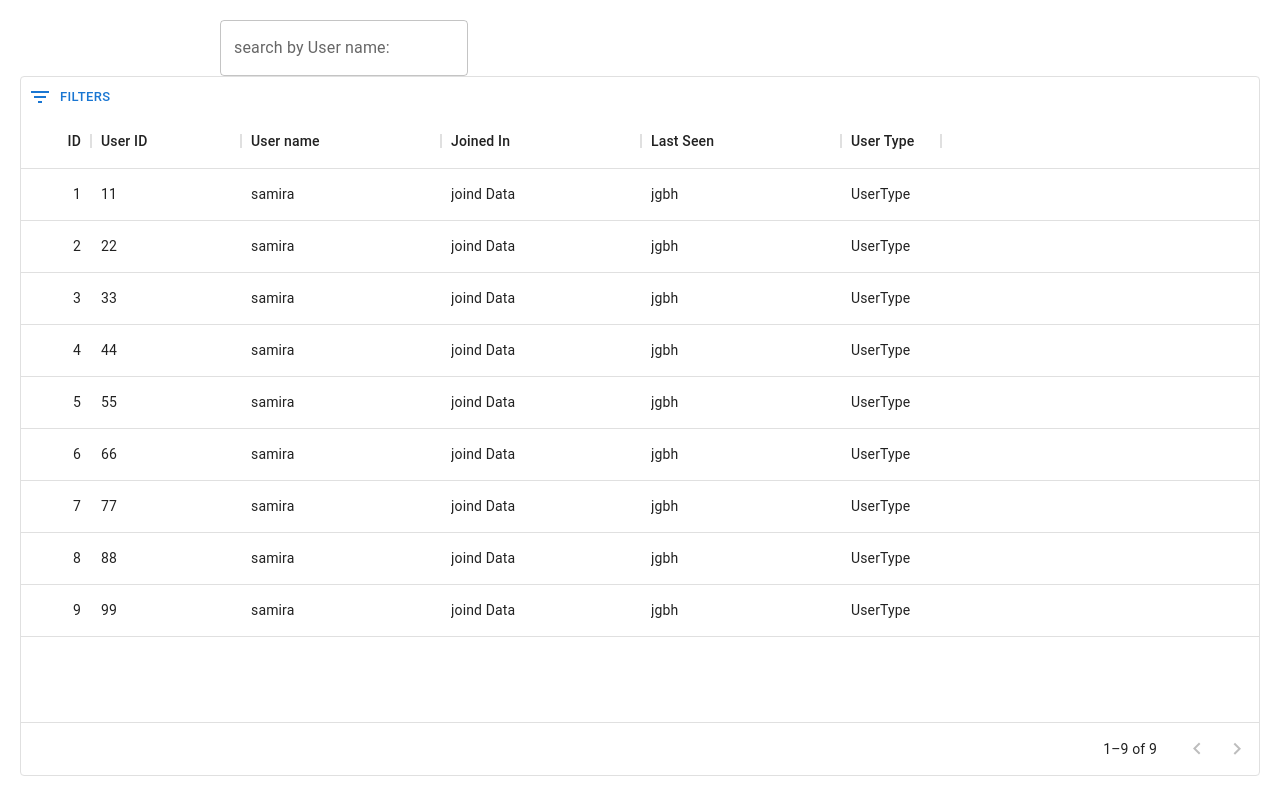
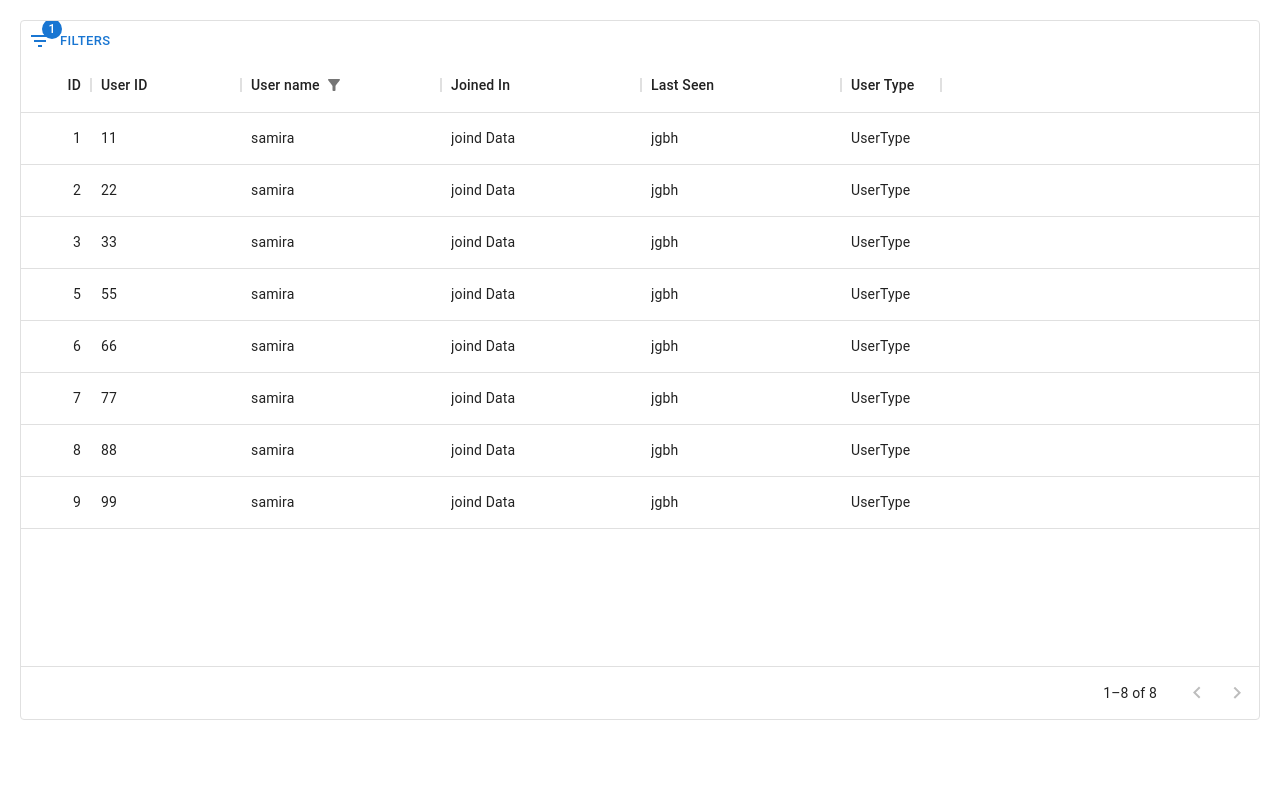
Before and after one commit to Samira-ABDI79/Aban, a React (Create React App) app: page /users-table in a window 1280 px wide. Built offline with nearby package versions, Linux system fonts and the light colour scheme.

Commit message:
feat (*) : update UsersTable

```diff
--- a/src/components/Com/CustomInputComponent.js
+++ b/src/components/Com/CustomInputComponent.js
@@ -1,7 +1,7 @@
 import PropTypes from 'prop-types';
 import CustomToolbar from "../CustomToolbar/CustomToolbar"
 
-import {recordsCommends} from "../Data/Data"
+import {Userrecords} from "../Data/Data"
 
 import { DataGrid, getGridNumericOperators } from '@mui/x-data-grid';
 import { useDemoData } from '@mui/x-data-grid-generator';
@@ -91,59 +91,17 @@ const VISIBLE_FIELDS = ['name', 'rating', 'country', 'dateCreated', 'isAdmin'];
   const handleDelete = ()=>{
 
   }
-const data={
-  "columns": [
+  const data={
+    "columns":[
+      { field: "id", headerName: "ID", width: 70, type: "number" },
+      { field: "userID", headerName: "User ID", width: 150 },
+      { field: "username", headerName: "User name", width: 200 },
+      { field: "joinDate", headerName: "Joined In", width: 200 },
+      { field: "lastSeen", headerName: "Last Seen ", width: 200 },
+      { field: "userType", headerName: "User Type", width: 100 },
+    ]
 
-    { field: "id", headerName: "ID", width: 70, type: "number"},
-    {
-      field: "postID",
-      headerName: "Post ID",
-      width: 150,
-      renderCell: (record) => {
-        console.log(record?.row);
-        return (
-          <a
-            href={`/api/posts/${record?.row?.postID}`}
-            target="_blank"
-            rel="noreferrer"
-          >
-            {record.row.postID}
-          </a>
-        );
-      },
-    },
-    { field: "caption", headerName: "Comment", width:250 , sortable: true/false},
-    {
-      field: "action",
-      headerName: "Action",
-      width: 150,
-      sortable: false,
-      filterable: false,
-      hideable: false,
-      renderCell: (record) => (
-        <Button
-          id={record.id}
-          sx={{
-            display: "flex",
-            alignItems: "start",
-            justifyContent: "center",
-          }}
-          // startIcon={<DeleteIcon />}
-          variant="contained"
-          color="error"
-          size="small"
-          onClick={() => {
-            setDeletedCommentId(() => record.row.postID);
-            console.log("Comment record", record.row.postID);
-            handleOpen();
-          }}
-        >
-          Delete
-        </Button>
-      ),
-    },
-  ]
-}
+  }
 const DialogData={
   question:"آیا از حذف این کامنت اطمینان دارید ؟",
   description:"برای تایید و حذف کامنت ,دکمه پاک کردن را فشار دهید",
@@ -153,7 +111,7 @@ const DialogData={
   const columns = React.useMemo(
     () =>
       data.columns.map((col) => {
-        if (col.field === 'rating') {
+        if (col.field === 'username') {
           return {
             ...col,
             filterOperators: getGridNumericOperators()
@@ -204,14 +162,14 @@ const DialogData={
         </DialogActions>
       </Dialog>
       <DataGrid
-        rows={recordsCommends}
+        rows={Userrecords}
         columns={columns}
         initialState={{
           ...data.initialState,
           filter: {
             filterModel: {
               items: [
-                { id: "9", columnField: 'caption', value: 'jhkjy', },
+                { id: 1, columnField: 'username', value: 'samira', },
 
               ],
             },
@@ -219,9 +177,7 @@ const DialogData={
         }}
         disableColumnMenu
         disableColumnSelector
-        components={{
-          Toolbar: CustomToolbar,
-        }}
+
         pageSize={10}
         rowsPerPageOptions={[10, 20, 50]}
         disableSelectionOnClick
--- a/src/components/Data/Data.js
+++ b/src/components/Data/Data.js
@@ -8,21 +8,7 @@ import {
 
     Link,
   } from "@mui/material";
-//   import React, { useEffect, useState } from "react";
 
-
-//   const [comments, setComments] = useState([]);
-//   const [deletedCommentId, setDeletedCommentId] = useState("");
-//   const [open, setOpen] = useState(false);
-//   const [pageSize, setPageSize] = useState(10);
-//   const [rowCount, setRowCount] = useState(1);
-//   const [isLoading, setIsLoading] = useState(true);
-//   const [page, setPage] = useState(2);
-//   const handleClose = () => setOpen(false);
-//   const handleOpen = () => setOpen(true);
-//   const handleDelete = ()=>{
-
-//   }
 
 export const recordsCommends=[{
     id:"1263",
@@ -93,53 +79,81 @@ export const recordsCommends=[{
 
   ]
 
-//   export const columnsComments = [
-//     { field: "id", headerName: "ID", width: 70, type: "number"},
-//     {
-//       field: "postID",
-//       headerName: "Post ID",
-//       width: 150,
-//       renderCell: (record) => {
-//         console.log(record?.row);
-//         return (
-//           <a
-//             href={`/api/posts/${record?.row?.postID}`}
-//             target="_blank"
-//             rel="noreferrer"
-//           >
-//             {record.row.postID}
-//           </a>
-//         );
-//       },
-//     },
-//     { field: "caption", headerName: "Comment", width:250 , sortable: true/false},
-//     {
-//       field: "action",
-//       headerName: "Action",
-//       width: 150,
-//       sortable: false,
-//       filterable: false,
-//       hideable: false,
-//       renderCell: (record) => (
-//         <Button
-//           id={record.id}
-//           sx={{
-//             display: "flex",
-//             alignItems: "start",
-//             justifyContent: "center",
-//           }}
-//           // startIcon={<DeleteIcon />}
-//           variant="contained"
-//           color="error"
-//           size="small"
-//           onClick={() => {
-//             setDeletedCommentId(() => record.row.postID);
-//             console.log("Comment record", record.row.postID);
-//             handleOpen();
-//           }}
-//         >
-//           Delete
-//         </Button>
-//       ),
-//     },
-//   ];
+
+export
+
+const Userrecords =  [
+   {
+    id: 1,
+    userID: 11,
+    username: "samira",
+    joinDate: "joind Data",
+    lastSeen: "jgbh",
+    userType: "UserType",
+  },
+  {
+    id: 2,
+    userID: 22,
+    username: "samira",
+    joinDate: "joind Data",
+    lastSeen: "jgbh",
+    userType: "UserType",
+  },
+  {
+    id: 3,
+    userID: 33,
+    username: "samira",
+    joinDate: "joind Data",
+    lastSeen: "jgbh",
+    userType: "UserType",
+  },
+  {
+    id: 4,
+    userID: 44,
+    username: "roya",
+    joinDate: "joind Data",
+    lastSeen: "jgbh",
+    userType: "UserType",
+  },
+  {
+    id: 5,
+    userID: 55,
+    username: "samira",
+    joinDate: "joind Data",
+    lastSeen: "jgbh",
+    userType: "UserType",
+  },
+  {
+    id: 6,
+    userID: 66,
+    username: "samira",
+    joinDate: "joind Data",
+    lastSeen: "jgbh",
+    userType: "UserType",
+  },
+
+  {
+    id: 7,
+    userID: 77,
+    username: "samira",
+    joinDate: "joind Data",
+    lastSeen: "jgbh",
+    userType: "UserType",
+  },
+  {
+    id: 8,
+    userID: 88,
+    username: "samira",
+    joinDate: "joind Data",
+    lastSeen: "jgbh",
+    userType: "UserType",
+  },
+  {
+    id: 9,
+    userID: 99,
+    username: "samira",
+    joinDate: "joind Data",
+    lastSeen: "jgbh",
+    userType: "UserType",
+  },
+]
--- a/src/components/UsersTable/UsersTable.js
+++ b/src/components/UsersTable/UsersTable.js
@@ -1,118 +1,142 @@
-import { TextField } from "@mui/material";
-import { DataGrid } from "@mui/x-data-grid";
+
+import { DataGrid, getGridNumericOperators } from '@mui/x-data-grid';
+
+import PropTypes from 'prop-types';
+
 import CustomToolbar from "../CustomToolbar/CustomToolbar"
+import {Userrecords} from "../Data/Data"
+import React, { useEffect, useState ,useMemo} from "react";
 
-import React, { useEffect, useState } from "react";
+
+import {
+  Button,
+  Dialog,
+  DialogActions,
+  DialogContent,
+  DialogContentText,
+  DialogTitle,
+  TextField,
+Box,
+
+} from "@mui/material";
+
+function RatingInputValue(props) {
+  const { item, applyValue, focusElementRef } = props;
+
+  const ratingRef = React.useRef(null);
+  React.useImperativeHandle(focusElementRef, () => ({
+    focus: () => {
+      ratingRef.current
+        .querySelector(`input[value="${Number(item.value) || ''}"]`)
+        .focus();
+    },
+  }));
+
+  const handleFilterChange = (event, newValue) => {
+    applyValue({ ...item, value: newValue });
+  };
+
+  return (
+    <Box
+      sx={{
+        display: 'inline-flex',
+        flexDirection: 'row',
+        alignItems: 'center',
+        height: 48,
+        pl: '20px',
+      }}
+    >
+      <TextField
+        name="custom-rating-filter-operator"
+        placeholder="Filter value"
+        value={Number(item.value)}
+        onChange={handleFilterChange}
+        precision={0.5}
+        ref={ratingRef}
+      />
+    </Box>
+  );
+}
+
+RatingInputValue.propTypes = {
+  applyValue: PropTypes.func.isRequired,
+  focusElementRef: PropTypes.oneOfType([
+    PropTypes.func,
+    PropTypes.shape({
+      current: PropTypes.any.isRequired,
+    }),
+  ]),
+  item: PropTypes.shape({
+
+    columnField: PropTypes.string.isRequired,
+
+    id: PropTypes.oneOfType([PropTypes.number, PropTypes.string]),
+
+    operatorValue: PropTypes.string,
+
+    value: PropTypes.any,
+  }).isRequired,
+};
 
 function UsersTable() {
   const [pageSize, setPageSize] = useState(10);
   const [users, setUsers] = useState([]);
   const [searchTerm, setSearchTerm] = useState("");
-  const columns = [
+
+  const data={
+    "columns":[
       { field: "id", headerName: "ID", width: 70, type: "number" },
       { field: "userID", headerName: "User ID", width: 150 },
       { field: "username", headerName: "User name", width: 200 },
       { field: "joinDate", headerName: "Joined In", width: 200 },
       { field: "lastSeen", headerName: "Last Seen ", width: 200 },
       { field: "userType", headerName: "User Type", width: 100 },
-  ];
+    ]
+
+  }
+
+  const columns = React.useMemo(
+    () =>
+      data.columns.map((col) => {
+        if (col.field === 'rating') {
+          return {
+            ...col,
+            filterOperators: getGridNumericOperators()
+              .filter((operator) => operator.value !== 'isAnyOf')
+              .map((operator) => ({
+                ...operator,
+                InputComponent: operator.InputComponent
+                  ? RatingInputValue
+                  : undefined,
+              })),
+          };
+        }
+        return col;
+      }),
+    [data.columns],
+  );
 
 
-
-
-
-
-  const records =  [
-     {
-      id: 1,
-      userID: 11,
-      username: "samira",
-      joinDate: "joind Data",
-      lastSeen: "jgbh",
-      userType: "UserType",
-    },
-    {
-      id: 2,
-      userID: 22,
-      username: "samira",
-      joinDate: "joind Data",
-      lastSeen: "jgbh",
-      userType: "UserType",
-    },
-    {
-      id: 3,
-      userID: 33,
-      username: "samira",
-      joinDate: "joind Data",
-      lastSeen: "jgbh",
-      userType: "UserType",
-    },
-    {
-      id: 4,
-      userID: 44,
-      username: "samira",
-      joinDate: "joind Data",
-      lastSeen: "jgbh",
-      userType: "UserType",
-    },
-    {
-      id: 5,
-      userID: 55,
-      username: "samira",
-      joinDate: "joind Data",
-      lastSeen: "jgbh",
-      userType: "UserType",
-    },
-    {
-      id: 6,
-      userID: 66,
-      username: "samira",
-      joinDate: "joind Data",
-      lastSeen: "jgbh",
-      userType: "UserType",
-    },
-
-    {
-      id: 7,
-      userID: 77,
-      username: "samira",
-      joinDate: "joind Data",
-      lastSeen: "jgbh",
-      userType: "UserType",
-    },
-    {
-      id: 8,
-      userID: 88,
-      username: "samira",
-      joinDate: "joind Data",
-      lastSeen: "jgbh",
-      userType: "UserType",
-    },
-    {
-      id: 9,
-      userID: 99,
-      username: "samira",
-      joinDate: "joind Data",
-      lastSeen: "jgbh",
-      userType: "UserType",
-    },
-  ]
   return (
     <div style={{ height: "90vh",padding:"20px"}}>
-      <TextField
-        sx={{ marginLeft: "200px" }}
-        label="search by User name:"
-        onChange={(e) => {
-          setSearchTerm(() => e.target.value);
-          // handleSearch(searchTerm);
-        }}
-      />
+
     <DataGrid
-      rows={records}
+      rows={Userrecords}
       columns={columns }
       disableColumnMenu
       disableColumnSelector
+      initialState={{
+        ...data.initialState,
+        filter: {
+          filterModel: {
+            items: [
+              { id: 1, columnField: 'username', value: 'samira', },
 
+
+            ],
+          },
+        },
+      }}
       pageSize={pageSize}
       rowsPerPageOptions={[10, 20, 50]}
       disableSelectionOnClick
```
Lines whose indentation alone changed are shown as unchanged.
